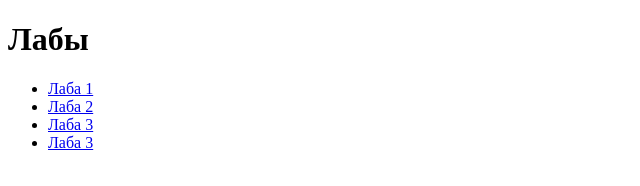
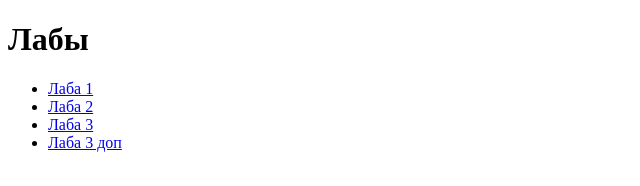
Before and after one commit to anyta05/EVT, a plain HTML site: page index.html in a window 1280 px wide. Shown: the full height of the page, 0-640 px from the left. Drawn offline with Linux system fonts and the light colour scheme.

Commit message:
Update index.html

```diff
--- a/index.html
+++ b/index.html
@@ -11,7 +11,7 @@
     <li><a href = "laba1/index.html">Лаба 1 </a></li>
     <li><a href = "laba2/6_lab_EVT.html">Лаба 2 </a></li>
     <li><a href = "laba3/EVT_lab7.html">Лаба 3 </a></li>
-    <li><a href = "laba3-dop/index.html">Лаба 3 </a></li>
+    <li><a href = "lab3-dop/index.html">Лаба 3 доп </a></li>
   </ul>
  </body>
 </html>
```
